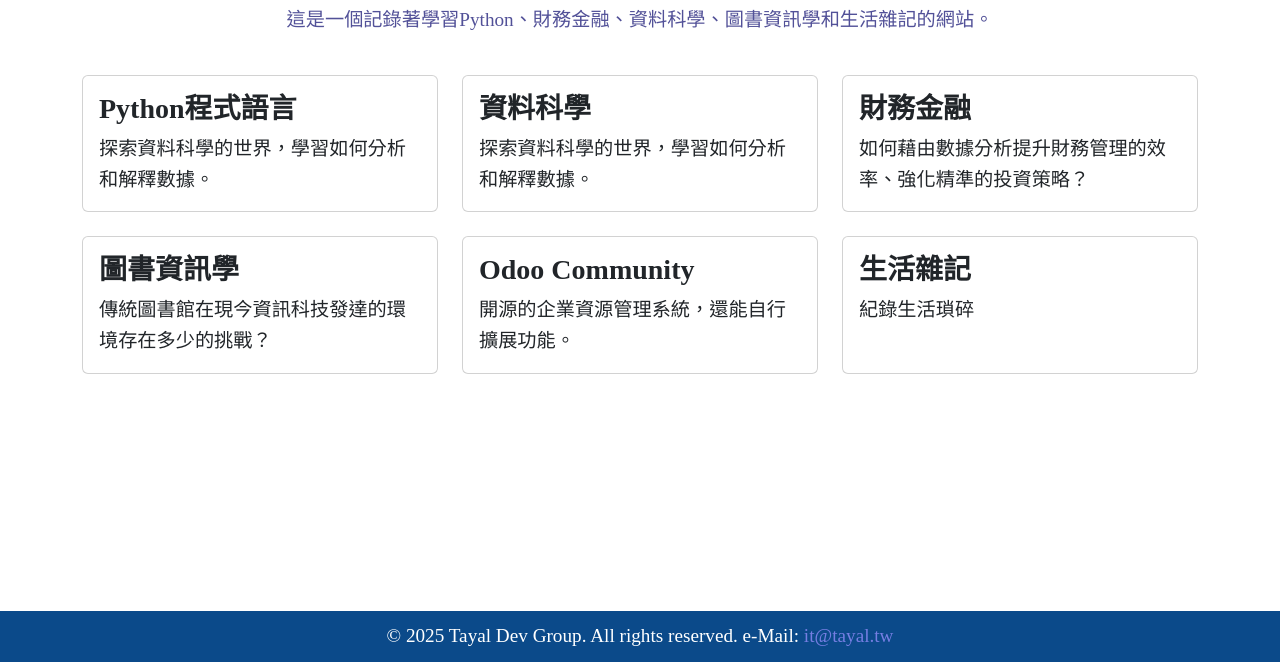
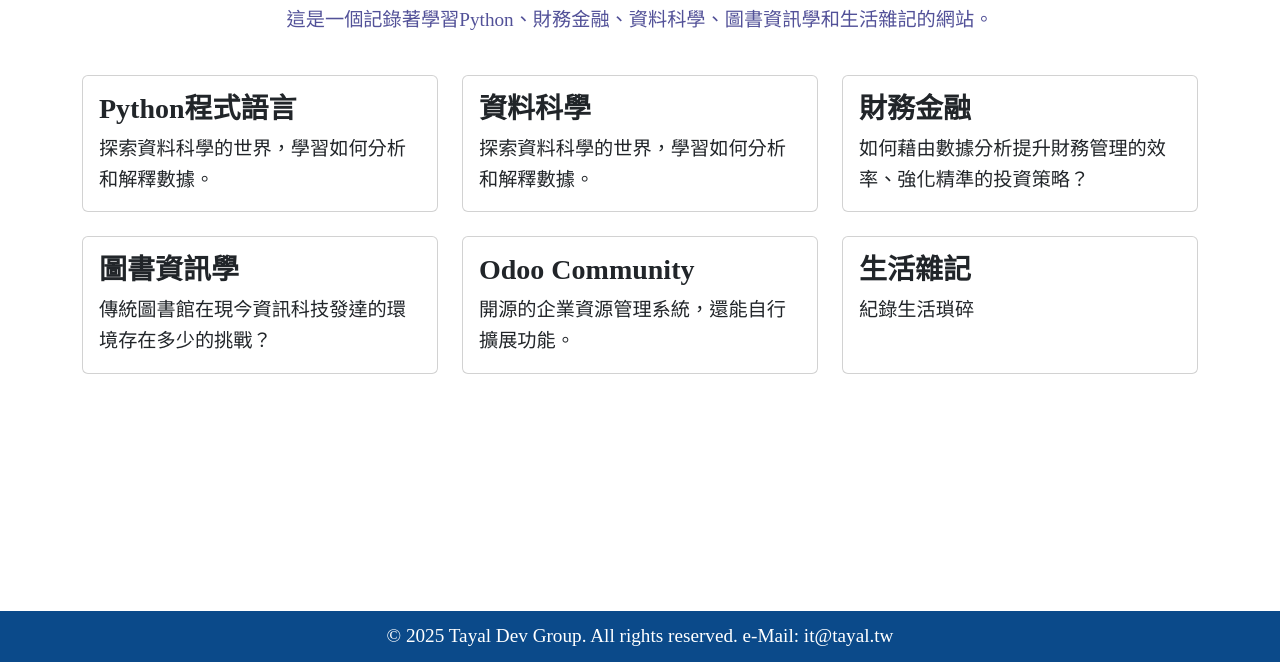
Before and after one commit to tayal-it/web, a plain HTML site: page docs/Index.html in a window 1280 px wide. Shown: the part 138-800 px from the top of the page. Drawn offline with nearby package versions, Linux system fonts and the light colour scheme.

Commit message:
Change style.css

```diff
--- a/docs/css/style.css
+++ b/docs/css/style.css
@@ -22,6 +22,11 @@ a {
     text-decoration: none;
 }
 
+footer a {
+    color: #ffffff;
+    text-decoration: none;
+}
+
 
 .card-link-hover .card {
     transition: box-shadow 0.3s, transform 0.3s;
```
